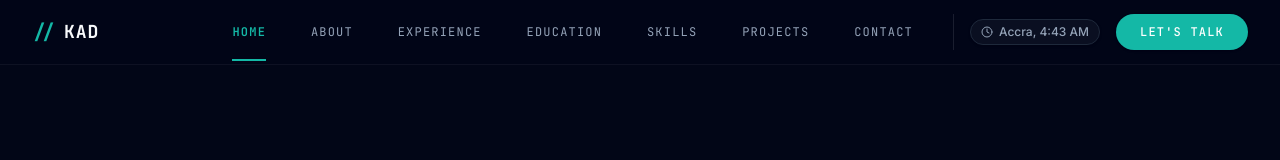
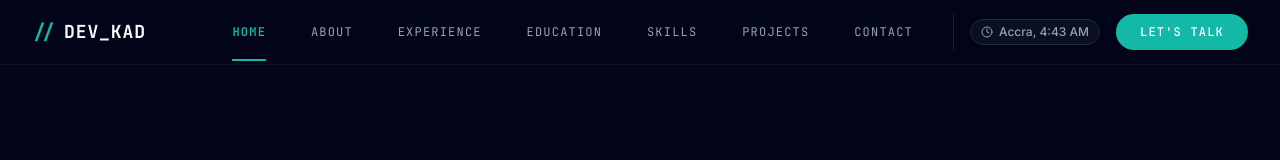
Before and after one commit to djayourikelvinatsu-hub/my_portfolio, a Next.js app: page / in a window 1280 px wide. Shown: the top 160 px of the page. Built offline with nearby package versions, Linux system fonts and the light colour scheme.

Commit message:
chore: update branding to DEV_KAD across layout components

```diff
--- a/src/components/layout/footer.tsx
+++ b/src/components/layout/footer.tsx
@@ -7,7 +7,7 @@ export function Footer() {
         <footer className="border-t border-white/5 bg-slate-950/50 backdrop-blur-sm mt-auto">
             <div className="container mx-auto px-4 md:px-8 py-12 flex flex-col md:flex-row justify-between items-center gap-8 text-center md:text-left">
                 <div className="flex flex-col items-center md:items-start">
-                    <p className="text-sm font-mono tracking-widest text-primary mb-2">{"//"} KAD_DEV</p>
+                    <p className="text-sm font-mono tracking-widest text-primary mb-2">{"//"} DEV_KAD</p>
                     <p className="text-sm font-semibold tracking-tight">© {new Date().getFullYear()} All rights reserved.</p>
                     <p className="text-xs text-muted-foreground mb-6 mt-1">Built with Next.js, Tailwind, & Framer Motion</p>
                     <div className="flex flex-wrap items-center justify-center md:justify-start gap-2 py-1 text-xs font-mono tracking-wider uppercase">
--- a/src/components/layout/navbar.tsx
+++ b/src/components/layout/navbar.tsx
@@ -35,7 +35,7 @@ export function Navbar() {
             <div className="container mx-auto flex h-16 items-center justify-between px-4 md:px-8">
                 <Link href="/" className="flex items-center space-x-2 group">
                     <span className="text-primary font-mono font-bold text-xl group-hover:text-white transition-colors">{"//"}</span>
-                    <span className="font-bold inline-block font-mono tracking-wider text-lg">KAD</span>
+                    <span className="font-bold inline-block font-mono tracking-wider text-lg">DEV_KAD</span>
                 </Link>
 
                 {/* Desktop Nav */}
```
